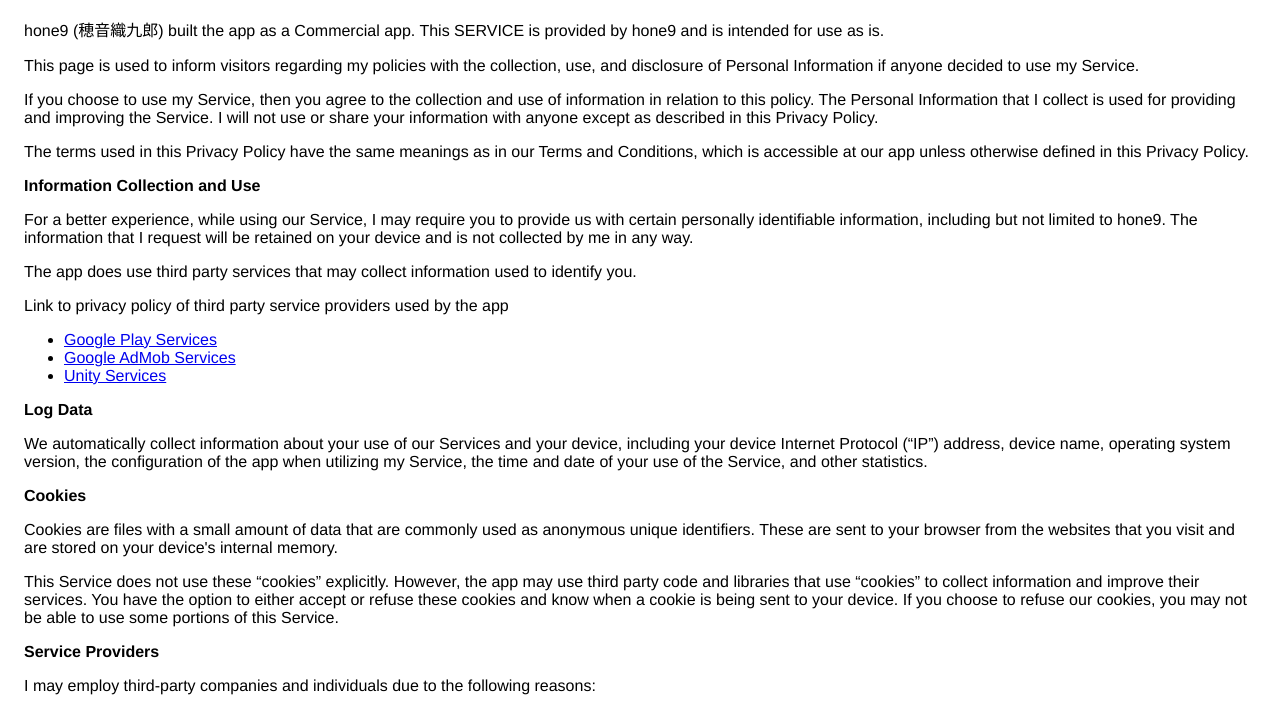
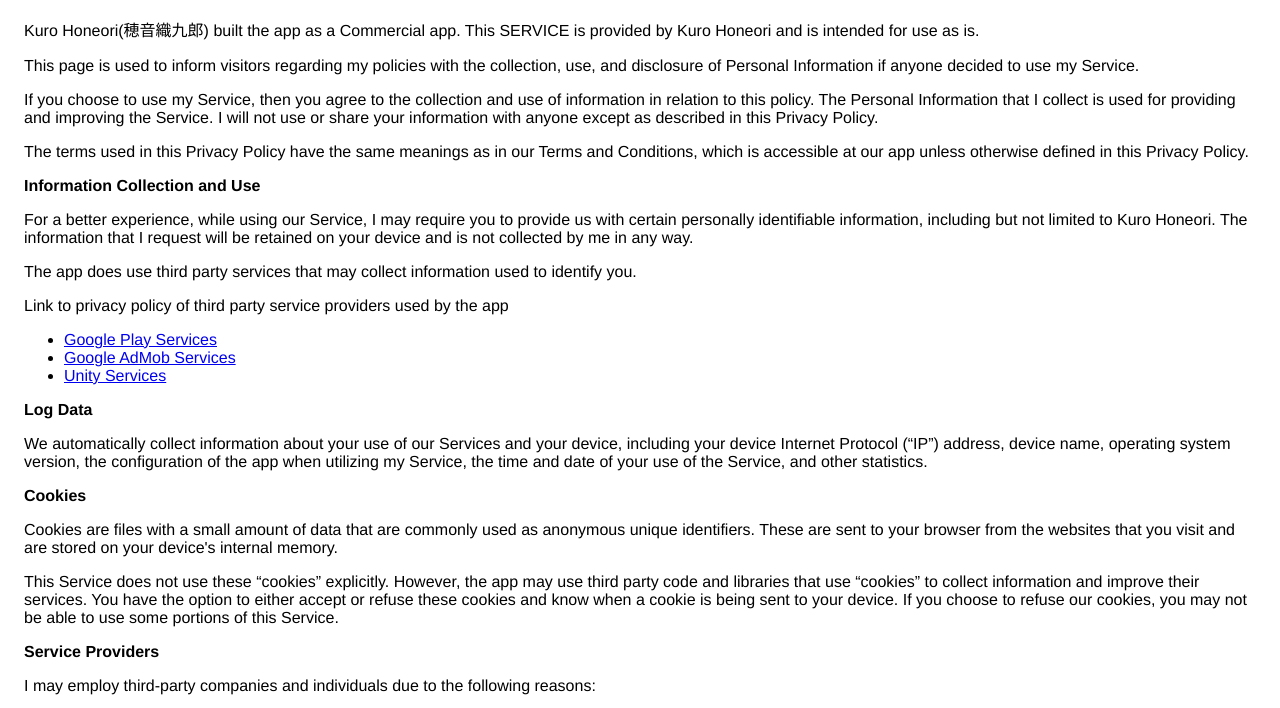
Before and after one commit to hone9/hone9.github.io, a plain HTML site: page privacypolicy.html in a window 1280 px wide. Shown: the part 75-783 px from the top of the page. Drawn offline with Linux system fonts and the light colour scheme.

Commit message:
Update privacypolicy.html

```diff
--- a/privacypolicy.html
+++ b/privacypolicy.html
@@ -7,8 +7,8 @@
       <style> body { font-family: 'Helvetica Neue', Helvetica, Arial, sans-serif; padding:1em; } </style>
     </head>
     <body>
-    <h2>Privacy Policy</h2> <p> hone9 (穂音織九郎) built the  app as a Commercial app. This SERVICE is provided by
-                    hone9  and is intended for use as is.
+    <h2>Privacy Policy</h2> <p> Kuro Honeori(穂音織九郎) built the  app as a Commercial app. This SERVICE is provided by
+                    Kuro Honeori  and is intended for use as is.
                   </p> <p>This page is used to inform visitors regarding my policies with the collection, use, and disclosure
                     of Personal Information if anyone decided to use my Service.
                   </p> <p>If you choose to use my Service, then you agree to the collection and use of information in
@@ -18,7 +18,7 @@
                   </p> <p>The terms used in this Privacy Policy have the same meanings as in our Terms and Conditions, which is
                     accessible at our app unless otherwise defined in this Privacy Policy.
                   </p> <p><strong>Information Collection and Use</strong></p> <p>For a better experience, while using our Service, I may require you to provide us with certain
-                    personally identifiable information, including but not limited to hone9. The information that I request will be retained on your device and is not collected by me in any way.
+                    personally identifiable information, including but not limited to Kuro Honeori. The information that I request will be retained on your device and is not collected by me in any way.
                   </p> <p>The app does use third party services that may collect information used to identify you.</p> <div><p>Link to privacy policy of third party service providers used by the app</p> <ul>
                     <li><a href="https://www.google.com/policies/privacy/" target="_blank">Google Play Services</a></li>
                     <li><a href="https://policies.google.com/technologies/ads" target="_blank">Google AdMob Services</a></li>
```
